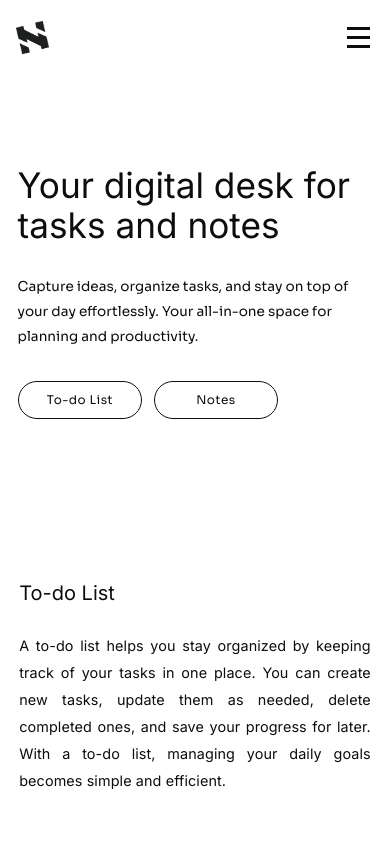
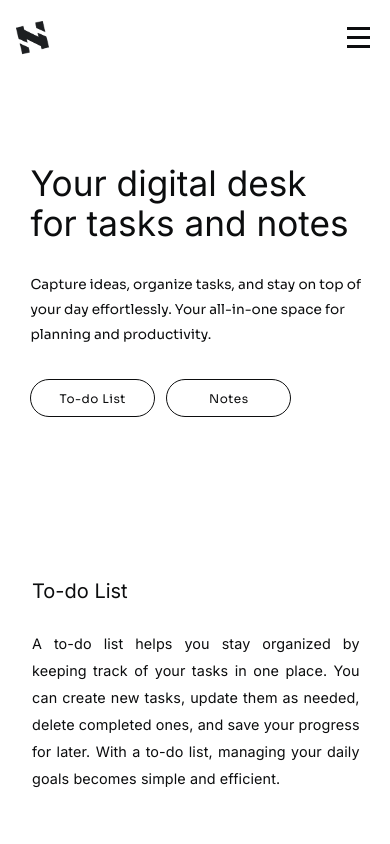
Before and after one commit to Cybeles-Eos/Noto, a React (Vite) app: page /#/ in a window 390 px wide. Shown: the top 844 px of the page. Built offline with nearby package versions, Linux system fonts and the light colour scheme.

Commit message:
Add margins in home main

```diff
--- a/src/assets/pages/home/home.module.css
+++ b/src/assets/pages/home/home.module.css
@@ -164,8 +164,7 @@
 
 @media screen and (max-width: 600px){
    .main{
-      margin: 1rem;
-      margin-bottom: 4rem;
+      margin: 1rem 1.5rem 4rem 1.5rem;
    }
    .introduction{
       width: 100%;
@@ -191,7 +190,7 @@
 @media screen and (max-width: 450px) {
    .main{
       padding: 0;
-      margin: 1.1rem;
+      margin: 1rem 1.8rem 4rem 1.9rem;
    }
    .title{
       font-size: 2.2rem;
```
